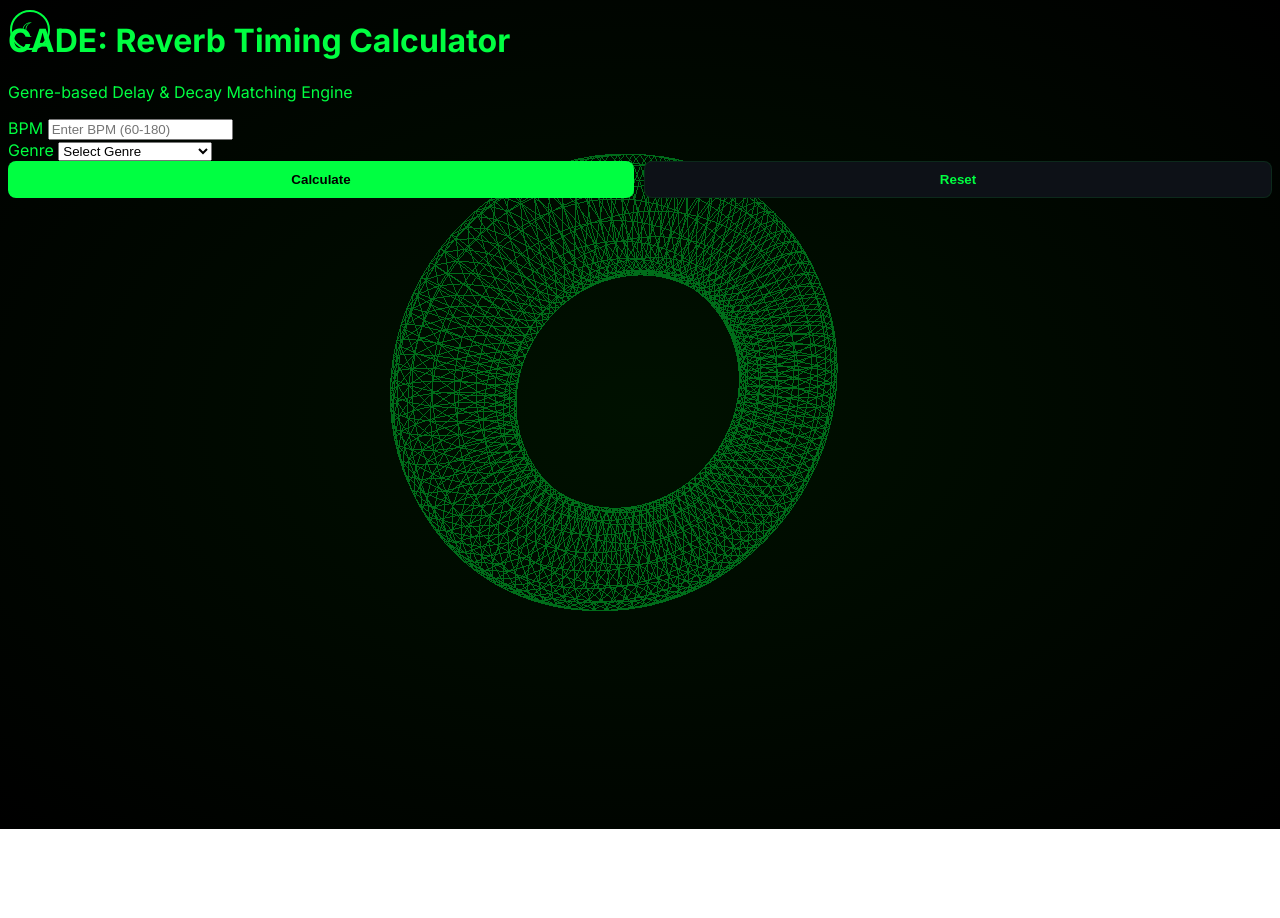
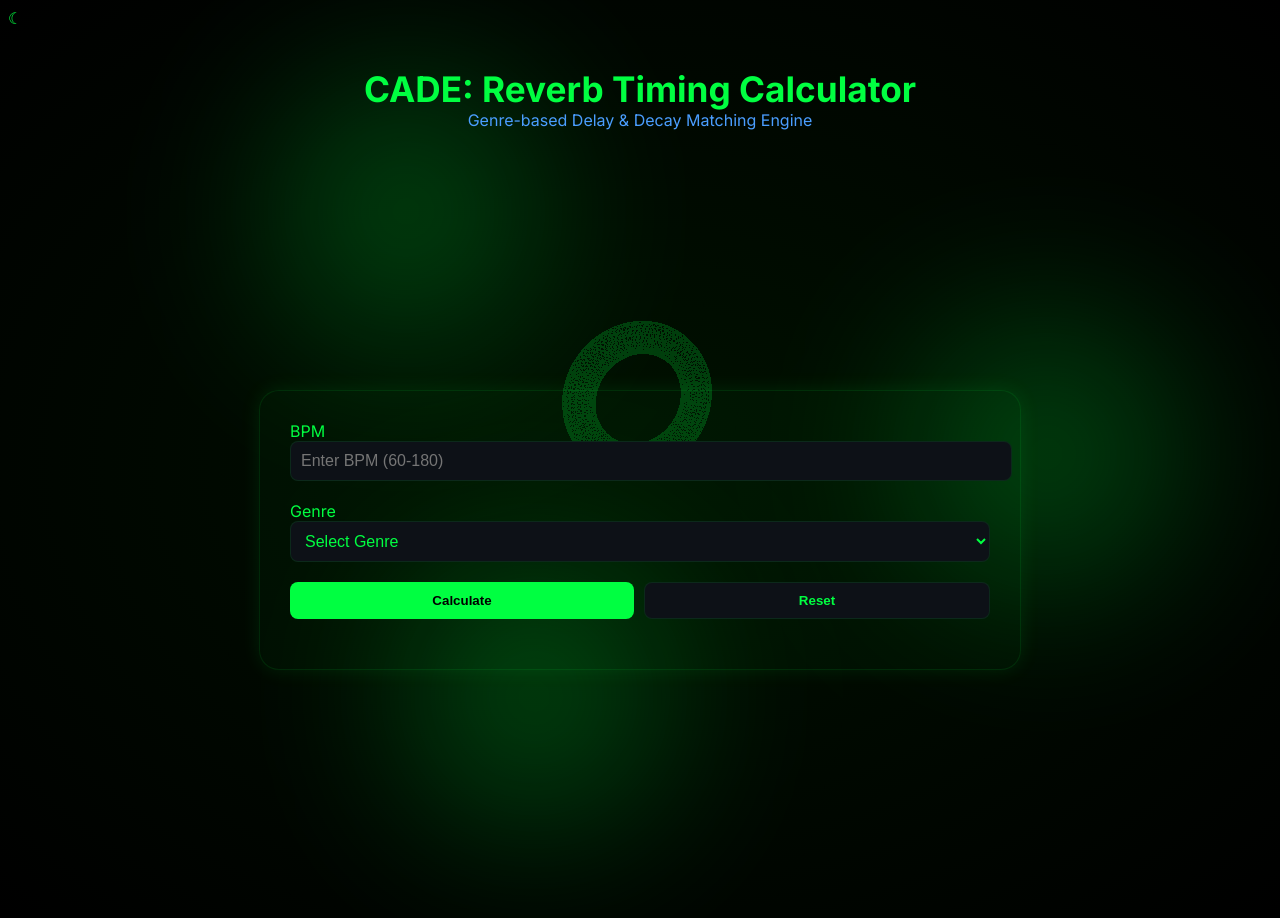
Before and after one commit to CadeMind/Cade_Reverb, a plain HTML site: page index.html in a window 1280 px wide. Before the commit the page ends 829 px from the top, so only its background shows below. Drawn offline with nearby package versions, Linux system fonts and the light colour scheme; animation ran at ten frames a second.

Commit message:
Update index.html

```diff
--- a/index.html
+++ b/index.html
@@ -32,14 +32,65 @@
   overflow-x: hidden;
   position: relative;
 }
-@@ -95,65 +96,91 @@
+.header {
+  text-align: center;
+  margin-top: 40px;
+}
+.title {
+  font-size: 2.2rem;
+  font-weight: 700;
+  margin: 0;
+}
+.subtitle {
+  font-size: 1rem;
+  color: var(--text-secondary);
+  margin: 0 0 20px 0;
+}
+.container {
+  display: flex;
+  justify-content: center;
+  align-items: center;
+  min-height: calc(100vh - 80px);
+  padding: 20px;
+}
+.glass-card {
+  max-width: 700px;
+  width: 100%;
+  background: var(--glass);
+  border: 1px solid var(--glass-border);
+  padding: 30px;
+  border-radius: 20px;
+  box-shadow: 0 0 20px var(--glass-border);
+}
+.glass-card > *:not(:last-child) {
+  margin-bottom: 20px;
+}
+.input-group {
+  display: flex;
+  flex-direction: column;
+}
+.input-group input,
+.input-group select {
+  width: 100%;
+  padding: 10px;
+  font-size: 16px;
+  border-radius: 8px;
+  background: var(--bg-card);
+  border: 1px solid var(--glass-border);
+  color: var(--text-primary);
+}
+body.light-theme .input-group input,
+body.light-theme .input-group select {
+  background: #ffffff;
+  color: #000;
+  border-color: #ccc;
+}
 input.error {
   border-color: var(--danger);
 }
 .button-group {
   display: flex;
   gap: 10px;
-      margin-bottom: 20px;
 }
 .btn {
   flex: 1;
@@ -58,32 +109,6 @@
   color: var(--text-primary);
   border: 1px solid var(--glass-border);
 }
-    .theme-toggle-icon {
-      position: fixed;
-      top: 10px;
-      left: 10px;
-      border: 2px solid var(--text-primary);
-      border-radius: 50%;
-      width: 36px;
-      height: 36px;
-      display: flex;
-      align-items: center;
-      justify-content: center;
-      font-size: 20px;
-      cursor: pointer;
-      background: transparent;
-      color: var(--text-primary);
-      z-index: 9999;
-      user-select: none;
-      transition: transform 0.2s;
-    }
-    .theme-toggle-icon:hover {
-      transform: scale(1.1);
-    }
-    body.light-theme .theme-toggle-icon {
-      color: #000;
-      border-color: #000;
-    }
 body.light-theme .btn-secondary {
   background: #e8e8e8;
   color: #000;
@@ -99,7 +124,8 @@
   background: #ffffff;
   color: #000;
 }
-    .results-table th, .results-table td {
+.results-table th,
+.results-table td {
   border: 1px solid var(--glass-border);
   padding: 8px 12px;
   text-align: center;
@@ -124,7 +150,31 @@
   color: #000;
 }
 .floating-elements {
-@@ -188,198 +215,195 @@
+  position: fixed;
+  top: 0;
+  left: 0;
+  width: 100%;
+  height: 100%;
+  pointer-events: none;
+  z-index: -1;
+}
+.floating-orb {
+  position: absolute;
+  width: 300px;
+  height: 300px;
+  border-radius: 50%;
+  background: radial-gradient(circle, rgba(0,255,65,0.4) 0%, transparent 80%);
+  filter: blur(80px);
+  mix-blend-mode: screen;
+  opacity: 1;
+  animation: float 12s ease-in-out infinite;
+}
+.orb-1 {
+  top: 10%;
+  left: 20%;
+}
+.orb-2 {
+  top: 40%;
   left: 70%;
   animation-duration: 14s;
 }
@@ -147,8 +197,8 @@
   left: 0;
   width: 100%;
   height: 100%;
-      z-index: -2;
-      opacity: 0.4;
+  z-index: -3;
+  opacity: 0.2;
 }
 body.light-theme .bg-canvas {
   filter: invert(1);
@@ -208,11 +258,11 @@
   const camera = new THREE.PerspectiveCamera(75, window.innerWidth/window.innerHeight, 0.1, 1000);
   const renderer = new THREE.WebGLRenderer({canvas, alpha:true});
   renderer.setSize(window.innerWidth, window.innerHeight);
-  const geometry = new THREE.TorusGeometry(10, 3, 16, 100);
+  const geometry = new THREE.TorusGeometry(6, 1.5, 16, 100);
   const material = new THREE.MeshBasicMaterial({color: 0x00ff41, wireframe: true});
   const torus = new THREE.Mesh(geometry, material);
   scene.add(torus);
-  camera.position.z = 30;
+  camera.position.z = 50;
   function animate() {
     requestAnimationFrame(animate);
     torus.rotation.x += 0.005;
@@ -243,7 +293,12 @@
     const genreSet = Array.isArray(presets)
       ? new Set(presets.map(p => p.genre))
       : new Set(Object.keys(presets));
-    genreSelect.innerHTML = '<option disabled selected>Select Genre</option>';
+    genreSelect.innerHTML = "";
+    const placeholder = document.createElement("option");
+    placeholder.disabled = true;
+    placeholder.selected = true;
+    placeholder.textContent = "Select Genre";
+    genreSelect.appendChild(placeholder);
     genreSet.forEach(g => {
       const opt = document.createElement('option');
       opt.textContent = g;
```
Lines whose indentation alone changed are shown as unchanged.
